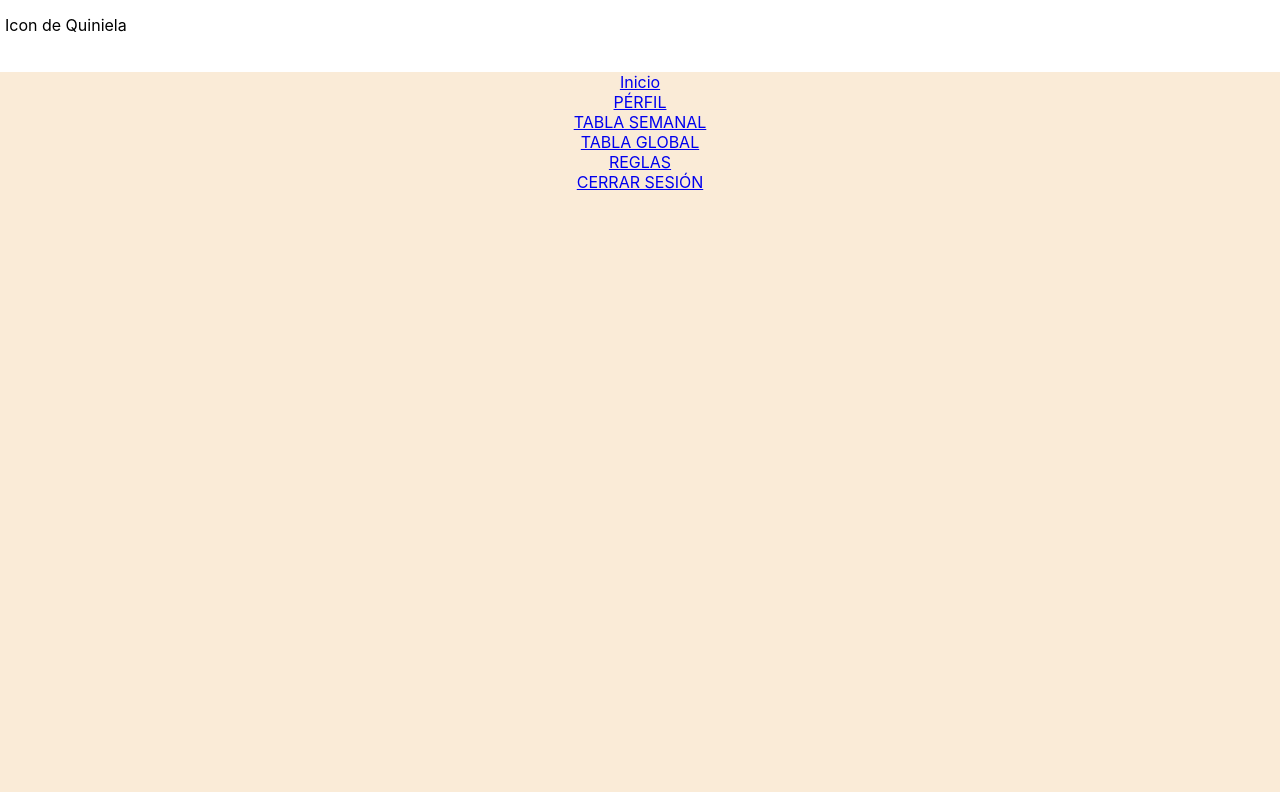
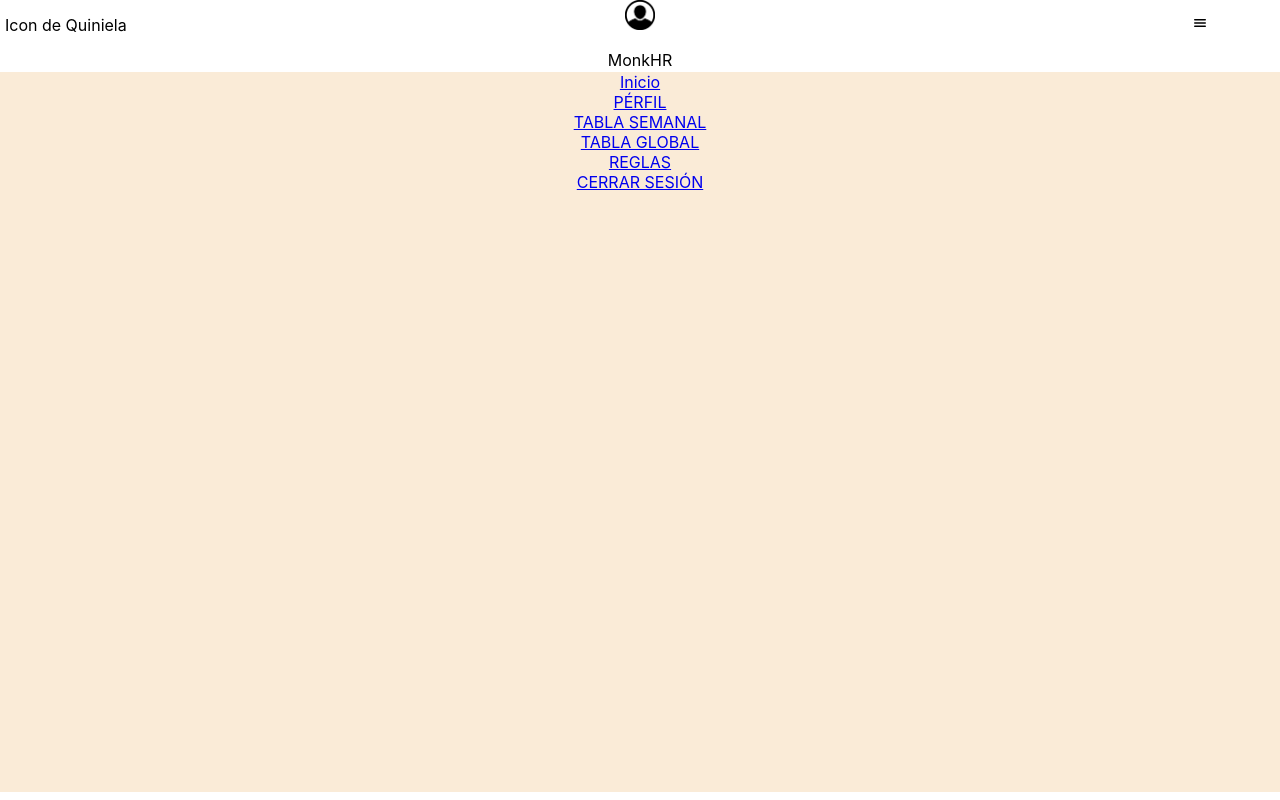
Before and after one commit to argenismahath/QuinielaFront, a React (Create React App) app: page / in a window 1280 px wide. Built offline with nearby package versions, Linux system fonts and the light colour scheme.

Commit message:
added Photography user module and first view added

```diff
--- a/src/App.js
+++ b/src/App.js
@@ -1,10 +1,15 @@
+import { Route, Router, Routes } from 'react-router-dom';
 import './App.css';
 import HeaderComponent from './Components/headerComponent';
+import WelcomePage from './Components/Routes/WelcomeView';
 
 function App() {
   return (
     <div className="App">
       <HeaderComponent></HeaderComponent>
+      <Routes>
+        <Route path='/' element={<WelcomePage/>}/>
+      </Routes>
     </div>
   );
 }
--- a/src/Components/Menu.js
+++ b/src/Components/Menu.js
@@ -1,8 +1,8 @@
 import React, { useRef } from 'react';
-import {Link} from 'react-router-dom'
+import { Link } from 'react-router-dom'
 import '../styles/menuStyles.css';
 
-function MenuComponent({refe}) {
+function MenuComponent({ refe }) {
     const openMenu = useRef(null);
 
     const handleClick = () => {
@@ -14,6 +14,8 @@ function MenuComponent({refe}) {
     return (
         <>
             <div id='menuContent' ref={refe}>
+                <nav>
+
                     <div>
                         <Link to='/'>Inicio</Link>
                     </div>
@@ -32,6 +34,7 @@ function MenuComponent({refe}) {
                     <div>
                         <Link to='/SignOut'>CERRAR SESIÓN</Link>
                     </div>
+                </nav>
             </div>
         </>
     )
--- /dev/null
+++ b/src/Components/PhotographyUserComponent.js
@@ -0,0 +1,20 @@
+import React from 'react'
+import Logo from '../img/LogoUser.png'
+
+function PhotographyUserComponent({ UserName, ShowLast }) {
+     return (
+          <>
+               <div>
+                    <div>
+                         <img width='30px' src={Logo} alt='userImageLogo' />
+                    </div>
+                    <div>
+                         <p>{UserName}</p>
+                    </div>
+                   {ShowLast?<div> <p>32</p></div>: null}
+               </div>
+          </>
+     );
+}
+
+export default PhotographyUserComponent;
--- /dev/null
+++ b/src/Components/Routes/WelcomeView.js
@@ -0,0 +1,26 @@
+import React from 'react'
+import PhotographyUserComponent from '../PhotographyUserComponent';
+import MenuComponent from '../Menu';
+import { Link } from 'react-router-dom';
+
+function WelcomePage() {
+     return ( <>
+          <PhotographyUserComponent UserName='MonkHR' ShowLast={false}/>
+          <nav className='StartTable'>
+               <div>
+                    <Link to=''>Liga MX</Link>
+               </div>
+               <div>
+                    <Link to=''>Tabla Semanal</Link>
+               </div>
+               <div>
+                    <Link to=''>Tabla Global</Link>
+               </div>
+               <div>
+                    <Link to=''>Reglas</Link>
+               </div>
+          </nav>
+     </> );
+}
+
+export default WelcomePage;
```
Also changed, not shown: src/img/LogoUser.png (added). Lines whose indentation alone changed are shown as unchanged.
